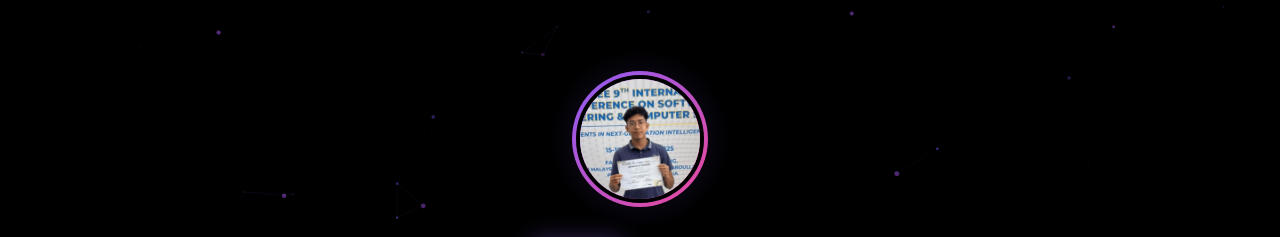
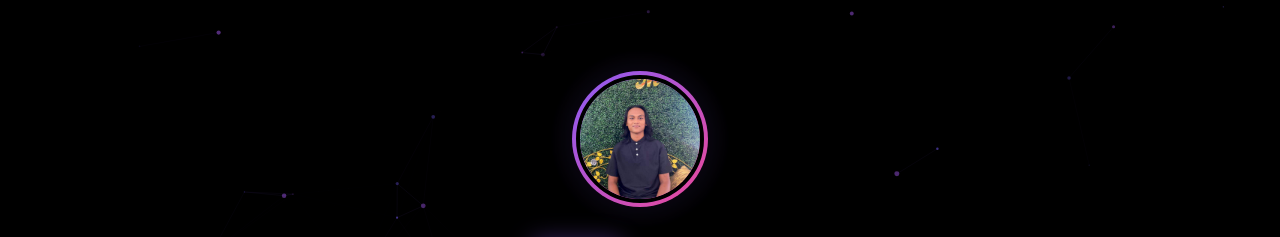
Before and after one commit to Fizul-Nation/aqim-portfolio, a plain HTML site: page index.html in a window 1280 px wide. Shown: the top 237 px of the page. Drawn offline with nearby package versions, Linux system fonts and the light colour scheme.

Commit message:
Describe your changes

```diff
--- a/index.html
+++ b/index.html
@@ -296,7 +296,7 @@
                 <div class="reveal mb-8 flex justify-center">
                     <div class="profile-ring float">
                         <div class="w-32 h-32 rounded-full overflow-hidden border-4 border-black">
-                            <img src="brofizul.png" alt="Profile" class="w-full h-full object-cover">
+                            <img src="aqim.jpeg" alt="Profile" class="w-full h-full object-cover">
                         </div>
                     </div>
                 </div>
```
Also changed, not shown: aqim.jpeg (added).
